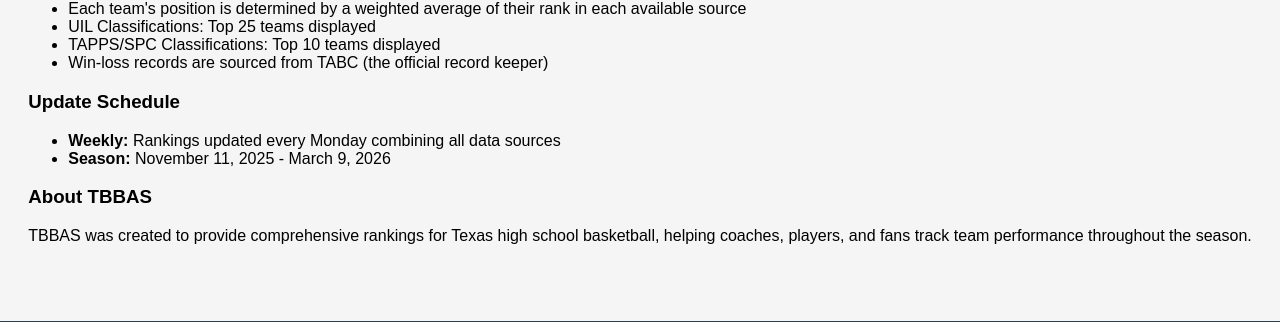
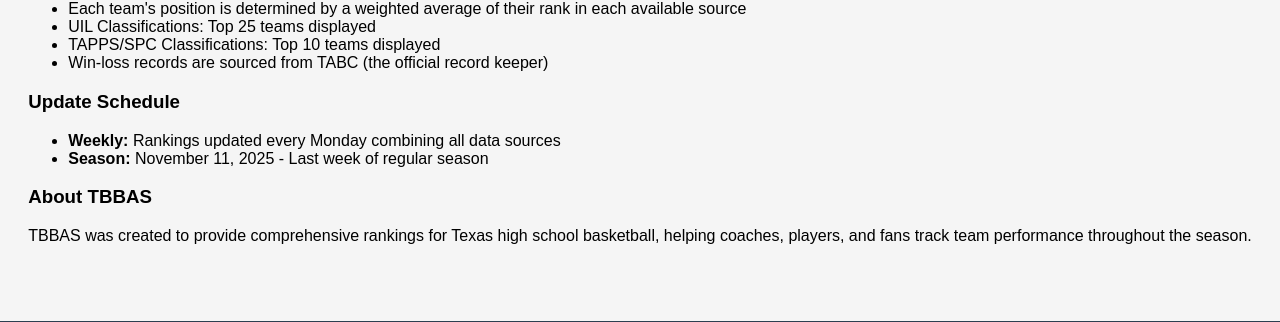
Before and after one commit to teamarete/TBBAS, a Flask app: page /methodology in a window 1280 px wide. Shown: the part 865-1187 px from the top of the page. Run offline with Flask 3, Linux system fonts and the light colour scheme.

Commit message:
Update methodology page season wording
Co-Authored-By: Claude Opus 4.5 <noreply@anthropic.com>

```diff
--- a/templates/methodology.html
+++ b/templates/methodology.html
@@ -26,7 +26,7 @@
 <h3>Update Schedule</h3>
 <ul>
     <li><strong>Weekly:</strong> Rankings updated every Monday combining all data sources</li>
-    <li><strong>Season:</strong> November 11, 2025 - March 9, 2026</li>
+    <li><strong>Season:</strong> November 11, 2025 - Last week of regular season</li>
 </ul>
 
 <h3>About TBBAS</h3>
```
